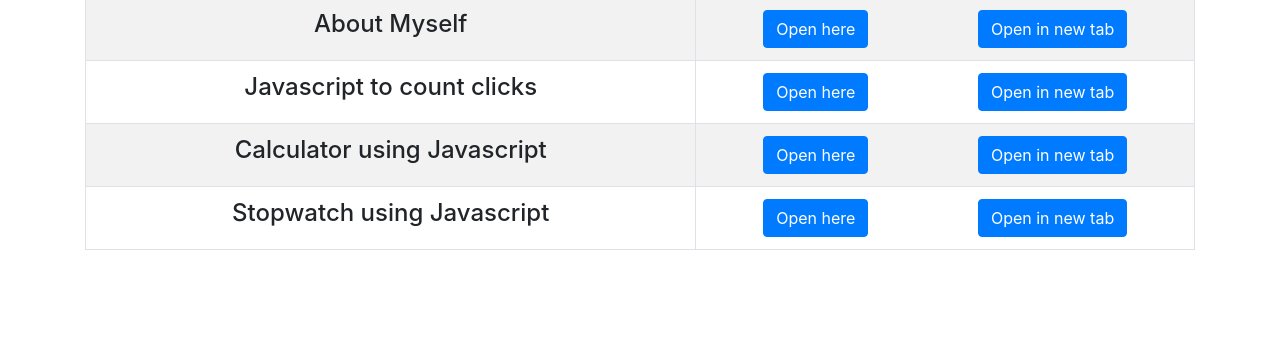
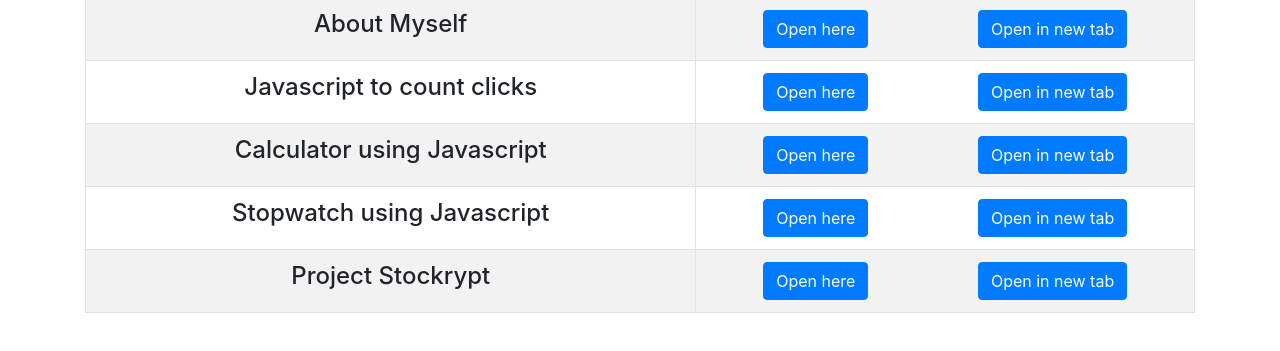
Before and after one commit to Raksheeth/Raksheeth.github.io, a plain HTML site: page index.html in a window 1280 px wide. Shown: the part 131-482 px from the top of the page. Drawn offline with nearby package versions, Linux system fonts and the light colour scheme.

Commit message:
Update index.html

```diff
--- a/index.html
+++ b/index.html
@@ -56,6 +56,15 @@
                                 </div>
                             </td>
                         </tr>
+                         <tr>
+                            <td><h4>Project Stockrypt</h4></td>
+                            <td>
+                                <div class="d-flex justify-content-around">
+                                    <a href="./Projects/Project_Stockrypt/index.html" class="btn btn-primary">Open here</a>
+                                    <a href="./Projects/Project_Stockrypt/index.html" target="_blank" class="btn btn-primary">Open in new tab</a>
+                                </div>
+                            </td>
+                        </tr>
                     </tbody>
                 </table>
             </div>
```
